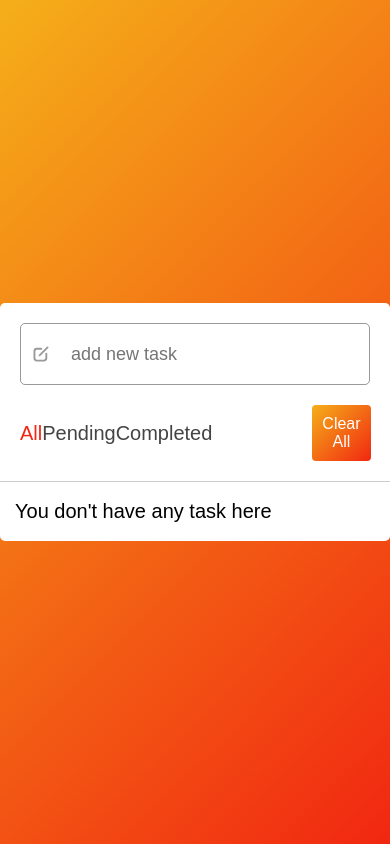
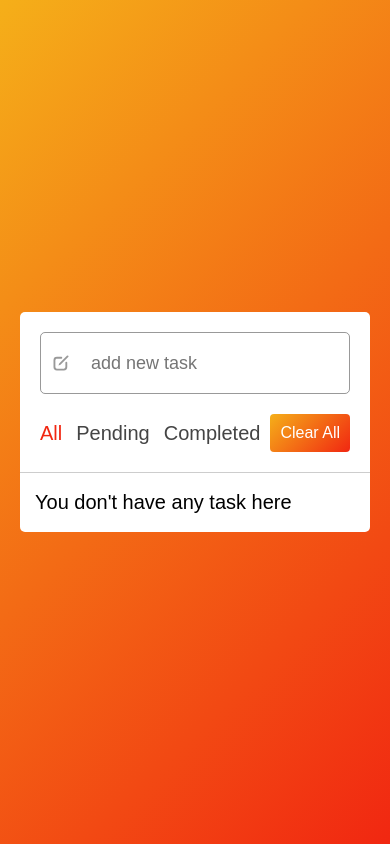
Before and after one commit to jazeel659/todo-vue, a Vue app: page / in a window 390 px wide. Built offline with nearby package versions, Linux system fonts and the light colour scheme.

Commit message:
corrected filter layout in small devices

```diff
--- a/src/App.vue
+++ b/src/App.vue
@@ -127,6 +127,11 @@ body {
   font-size: 16px;
   padding: 10px;
 }
+@media (max-width: 480px) {
+  .todo-list-container .filter-bar ul {
+    margin-right: 10px;
+  }
+}
 
 .todo-list-container .no-data-message {
   padding: 18px 15px;
```
